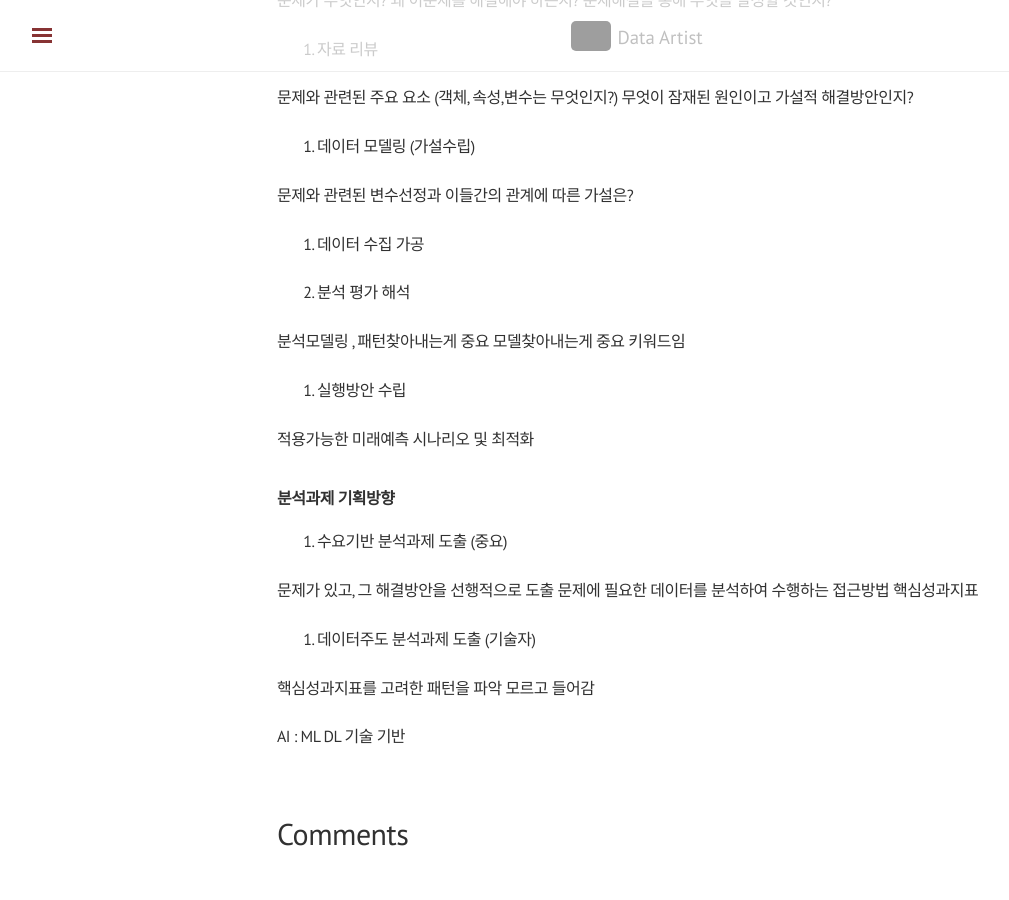
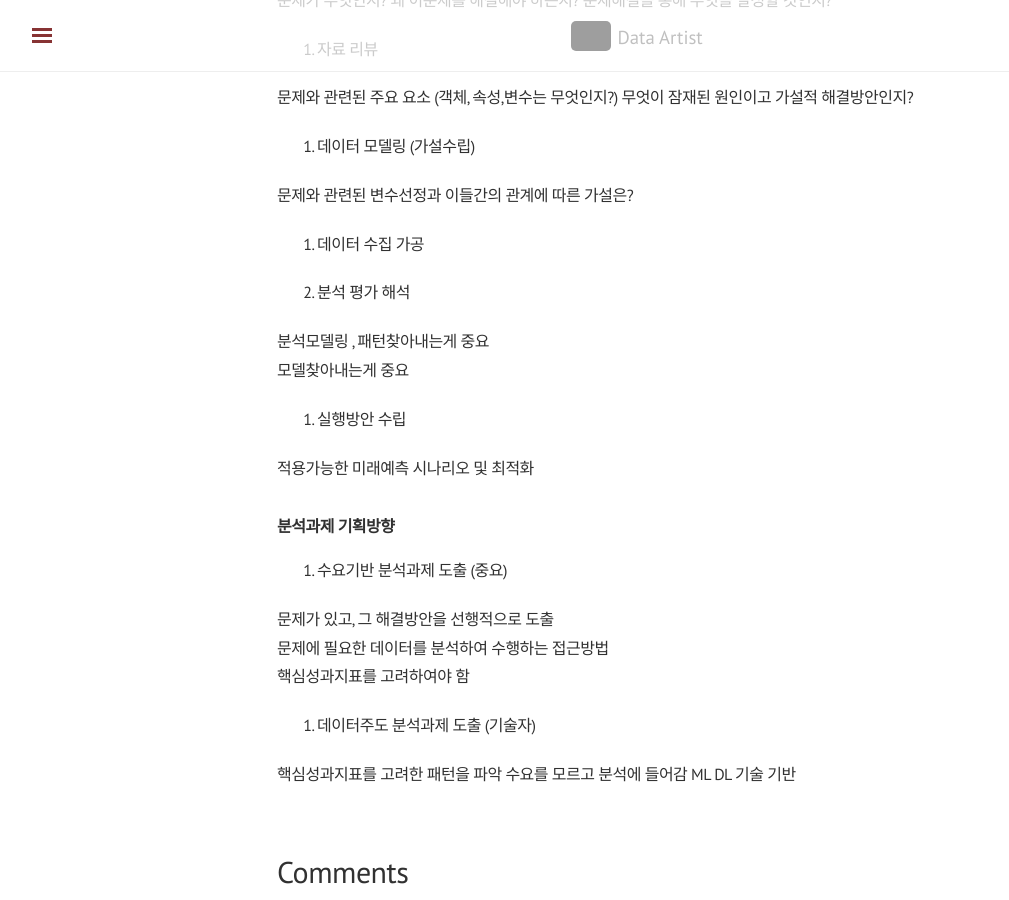
Before and after one commit to shanny924/shanny924.github.io, a Jekyll site: the page built from _posts/2020-05-13-Bintro#8.md, in a window 1280 px wide and 900 px high, scrolled down 1699 px. Shown: the whole window, without its empty margins (3-1012 px from the left). Built offline with Jekyll 4.4.1, drawn with Linux system fonts in a browser that asks for light colours; nearby versions of some CDN libraries; comment, search, counter and statistics services are not loaded; before the commit the page ends 2562 px from its top, so only the background shows below that; grey boxes are pictures that could not be loaded.

Commit message:
Update 2020-05-13-Bintro#8.md

```diff
--- a/_posts/2020-05-13-Bintro#8.md
+++ b/_posts/2020-05-13-Bintro#8.md
@@ -81,7 +81,6 @@ tag: [빅데이터활용입문]
 
 분석모델링 , 패턴찾아내는게 중요
 모델찾아내는게 중요
-키워드임
 
 6. 실행방안 수립
 
@@ -92,13 +91,12 @@ tag: [빅데이터활용입문]
 
 1. 수요기반 분석과제 도출 (중요)
 
-문제가 있고, 그 해결방안을 선행적으로 도출
-문제에 필요한 데이터를 분석하여 수행하는 접근방법
-핵심성과지표
+  문제가 있고, 그 해결방안을 선행적으로 도출
+  문제에 필요한 데이터를 분석하여 수행하는 접근방법
+  핵심성과지표를 고려하여야 함
 
 2. 데이터주도 분석과제 도출 (기술자)
 
-핵심성과지표를 고려한 패턴을 파악
-모르고 들어감
-
-AI : ML DL 기술 기반
+  핵심성과지표를 고려한 패턴을 파악
+  수요를 모르고 분석에 들어감
+  ML DL 기술 기반
```
